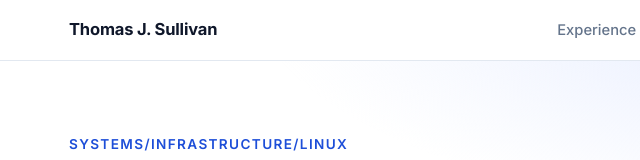
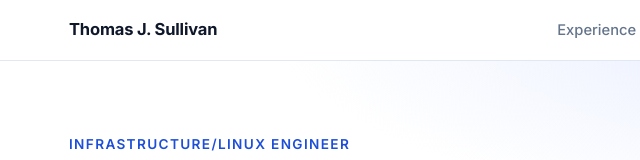
Before and after one commit to sullivt3/sullivt3.github.io, a plain HTML site: page index.html in a window 1280 px wide. Shown: the top 160 px of the page, 115-755 px from the left. Drawn offline with Linux system fonts and the light colour scheme.

Commit message:
Update hero label to Infrastructure/Linux Engineer
Co-Authored-By: Claude Opus 5.5 <noreply@anthropic.com>

```diff
--- a/index.html
+++ b/index.html
@@ -36,7 +36,7 @@
 
   <header class="hero" id="top">
     <div class="container">
-      <p class="eyebrow">Systems/Infrastructure/Linux</p>
+      <p class="eyebrow">Infrastructure/Linux Engineer</p>
       <h1>Thomas J. Sullivan</h1>
       <p class="lede">
         I build and run the Linux, virtualization, and container platforms behind
```
